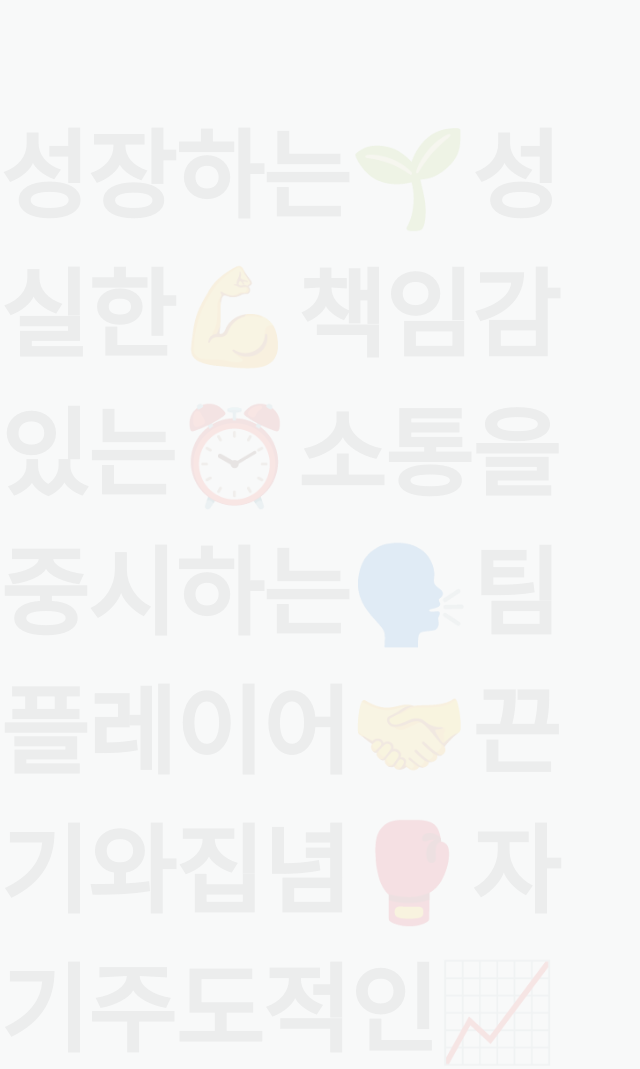
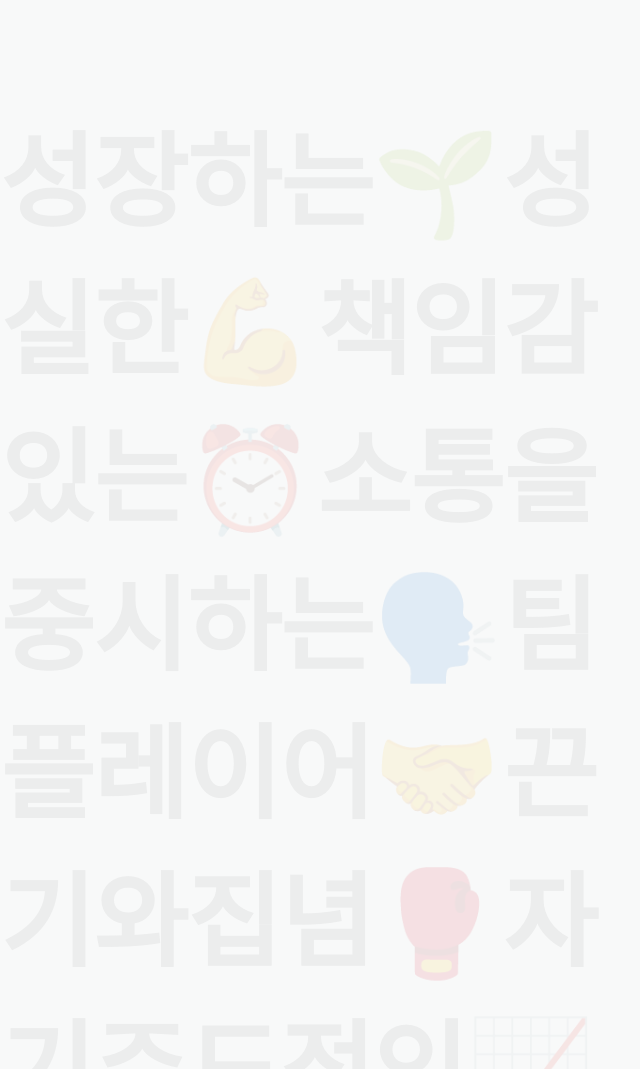
Before and after one commit to jihyeonkimm/2024-portfolio, a plain HTML site: page index.html in a window 1280 px wide. Shown: the part 860-1929 px from the top of the page, without its empty margins (640-1280 px from the left). Drawn offline with nearby package versions, Linux system fonts and the light colour scheme.

Commit message:
[feat] about 영역 내 고정 요소 노출 시점 수정

```diff
--- a/css/style.css
+++ b/css/style.css
@@ -175,7 +175,7 @@ body {
 .about .words-item {
   display: inline;
   color: var(--gray);
-  font-size: 6rem;
+  font-size: 8vw;
   font-weight: 700;
   letter-spacing: -1px;
   opacity: 0.1;
@@ -320,6 +320,7 @@ body {
   flex-direction: column;
   justify-content: space-between;
   width: 100%;
+  max-width: unset;
   height: 100%;
   padding: 80px 30px 30px;
   border-radius: 10px;
--- a/js/index.js
+++ b/js/index.js
@@ -1,5 +1,7 @@
 const menus = document.querySelectorAll('.menu-list .link');
 const sections = document.querySelectorAll('.section');
+
+// 메뉴 클릭했을 때 selected 표현 클래스 추가
 menus.forEach((menu, index) => {
   menu.addEventListener('click', function(){
     // 새로운 배열을 복사
@@ -16,8 +18,9 @@ menus.forEach((menu, index) => {
 const aboutSection = document.querySelector('.section.about');
 window.addEventListener('scroll', function(){
   let scroll = window.pageYOffset;
-  console.log(scroll)
   let winH = scroll + window.innerHeight;
+
+  // 스크롤 시 각 영역에 해당하는 메뉴에 selected 표현 클래스 추가
   sections.forEach((section, index) => {
     let sectionTop = section.offsetTop;
     let sectionBottom = sectionTop + section.offsetHeight;
@@ -28,6 +31,7 @@ window.addEventListener('scroll', function(){
     }
   })
 
+  // about 영역에서 스크롤 시 스크롤에 따라 각 단어에 스타일 변화시키는 함수
   const words = document.querySelectorAll('.words-item');
   const wordsChangeStart = document.querySelector('.words-item.start');
   const wordsChangeEnd = document.querySelector('.words-item.end');
@@ -44,9 +48,10 @@ window.addEventListener('scroll', function(){
     const targetIndex = Math.round((scroll - wordsChangeStartY) / division)
     if(words[targetIndex]) words[targetIndex].classList.add('on');
   }
-  console.log(wordsChangeStartY/2, aboutSection.offsetTop)
+
+  // about 영역에서 스크롤 시 고정 영역 노출/미노출 스타일 변화시키는 함수
   const fixedElement = document.querySelector('.about .description');
-  if(scroll >= aboutSection.offsetTop && scroll < aboutSection.offsetTop + (aboutSection.offsetHeight / 2)) {
+  if(scroll >= wordsChangeStartY && scroll <= wordsChangeEndY - 300) {
     fixedElement.style.opacity = 1;
     fixedElement.style.visibility = 'visible';
   } else {
```
